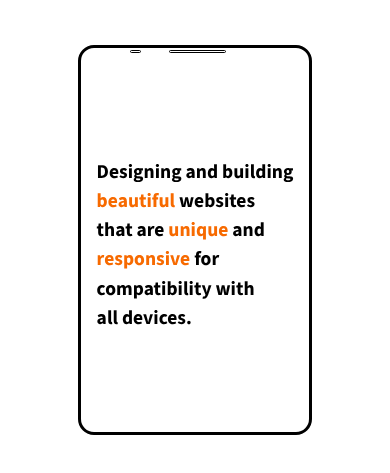
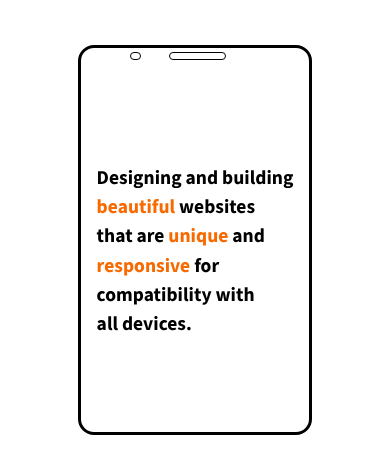
Before and after one commit to zburtle/BurtleWebServices, a plain HTML site: page index.html in a window 390 px wide. Shown: the part 275-748 px from the top of the page. Drawn offline with nearby package versions, Linux system fonts and the light colour scheme.

Commit message:
Mobile home page done

```diff
--- a/index.html
+++ b/index.html
@@ -40,6 +40,9 @@
         $(document).ready(function() {
           if (isLargeScreen()) {
             startDesktopAnimation();
+          }
+          else {
+            startMobileAnimation();
           }
         });
       </script>
@@ -99,12 +102,12 @@
           <div class="h-100 d-flex justify-content-center">
             <span class="phoneText d-flex flex-column justify-content-center align-items-center">
               <span style="white-space:nowrap">
-                Designing and building <br>
-                <span class="orangeText">beautiful</span> websites<br>
-                that are <span class="orangeText">unique</span> and<br>
-                <span class="orangeText">responsive</span> for<br>
-                compatibility with<br>
-                all devices.
+                <span class="hiddenUntilDone">Designing and building </span><br>
+                <span class="orangeText" id="phoneText1">beautiful</span><span class="hiddenUntilDone"> websites</span><br>
+                <span class="hiddenUntilDone">that are </span><span class="orangeText" id="phoneText2">unique</span><span class="hiddenUntilDone"> and</span><br>
+                <span class="orangeText" id="phoneText3">responsive</span><span class="hiddenUntilDone"> for</span><br>
+                <span class="hiddenUntilDone">compatibility with<br>
+                all devices.</span>
               </span>
             </span>
           </div>
--- a/scripts/main.js
+++ b/scripts/main.js
@@ -20,3 +20,13 @@ function startDesktopAnimation() {
     setTimeout(function() { TweenLite.fromTo($('.sloganText'), .5, {  }, { opacity: 1 }) }, 4000);
     setTimeout(function() { TweenLite.fromTo($('.hiddenUntilDone'), .5, {  }, { color: 'black' }) }, 4500);
 }
+
+function startMobileAnimation() {
+    setTimeout(function() { TweenLite.to($('#phoneText1'), .5, { opacity: 1 }) }, 500);
+    setTimeout(function() { TweenLite.to($('#phoneText2'), .75, { opacity: 1 }) }, 1250);
+    setTimeout(function() { TweenLite.to($('#phoneText3'), .75, { opacity: 1 }) }, 2000);
+    setTimeout(function() { TweenLite.fromTo($('.phoneSpeaker'), .75, { borderColor: 'rgba(255,255,255,1)' }, { borderColor: 'rgba(0,0,0,1)' }) }, 2750);
+    setTimeout(function() { TweenLite.fromTo($('.phoneCamera'), .75, { borderColor: 'rgba(255,255,255,1)' }, { borderColor: 'rgba(0,0,0,1)' }) }, 2750);
+    setTimeout(function() { TweenLite.fromTo($('.phone'), .75, { borderColor: 'rgba(255,255,255,1)' }, { borderColor: 'rgba(0,0,0,1)' }) }, 2750);
+    setTimeout(function() { TweenLite.fromTo($('.hiddenUntilDone'), .75, {  }, { color: 'black' }) }, 3500);
+}
--- a/styles/style.css
+++ b/styles/style.css
@@ -50,6 +50,34 @@ body {
         background-color: white;
         transform: rotate(-90deg);
     }
+
+    .phoneSpeaker {
+        border-style: solid;
+        border-width: thin;
+        border-color: black;
+        border-radius: 1rem;
+        background-color: white;
+        height: 40%;
+        width: 25%;
+        margin-left: 12%;
+    }
+
+    .phoneCamera {
+        border-style: solid;
+        border-width: thin;
+        border-color: black;
+        border-radius: 1rem;
+        background-color: white;
+        height: 40%;
+        width: 5%;
+        margin-left: 21.5%;
+    }
+
+    .phoneHeader {
+        height: 2.5vw;
+        margin-top: .5vw;
+        width: 100%;
+    }
 }
 
 @media only screen and (max-width: 767.98px) {
@@ -78,6 +106,7 @@ body {
 
     .orangeText {
         color: #f76a00;
+        opacity: 0;
     }
 
     .phone {
@@ -85,9 +114,37 @@ body {
         width: 60vw;
         border-style: solid;
         border-width: medium;
-        border-color: black;
+        border-color: rgba(255,255,255,1);
         border-radius: 1rem;
         background-color: white;
+    }
+
+    .phoneSpeaker {
+        border-style: solid;
+        border-width: thin;
+        border-color: rgba(255,255,255,1);;
+        border-radius: 1rem;
+        background-color: white;
+        height: 40%;
+        width: 25%;
+        margin-left: 12%;
+    }
+
+    .phoneCamera {
+        border-style: solid;
+        border-width: thin;
+        border-color: rgba(255,255,255,1);;
+        border-radius: 1rem;
+        background-color: white;
+        height: 40%;
+        width: 5%;
+        margin-left: 21.5%;
+    }
+
+    .phoneHeader {
+        height: 2.5vh;
+        margin-top: .5vh;
+        width: 100%;
     }
 }
 
@@ -127,34 +184,6 @@ body {
     }
 }
 
-.phoneHeader {
-    height: 2.5vw;
-    margin-top: .5vw;
-    width: 100%;
-}
-
-.phoneSpeaker {
-    border-style: solid;
-    border-width: thin;
-    border-color: black;
-    border-radius: 1rem;
-    background-color: white;
-    height: 40%;
-    width: 25%;
-    margin-left: 12%;
-}
-
-.phoneCamera {
-    border-style: solid;
-    border-width: thin;
-    border-color: black;
-    border-radius: 1rem;
-    background-color: white;
-    height: 40%;
-    width: 5%;
-    margin-left: 21.5%;
-}
-
 .desktopScreen {
     height: 90%;
     width: 97%;
```
